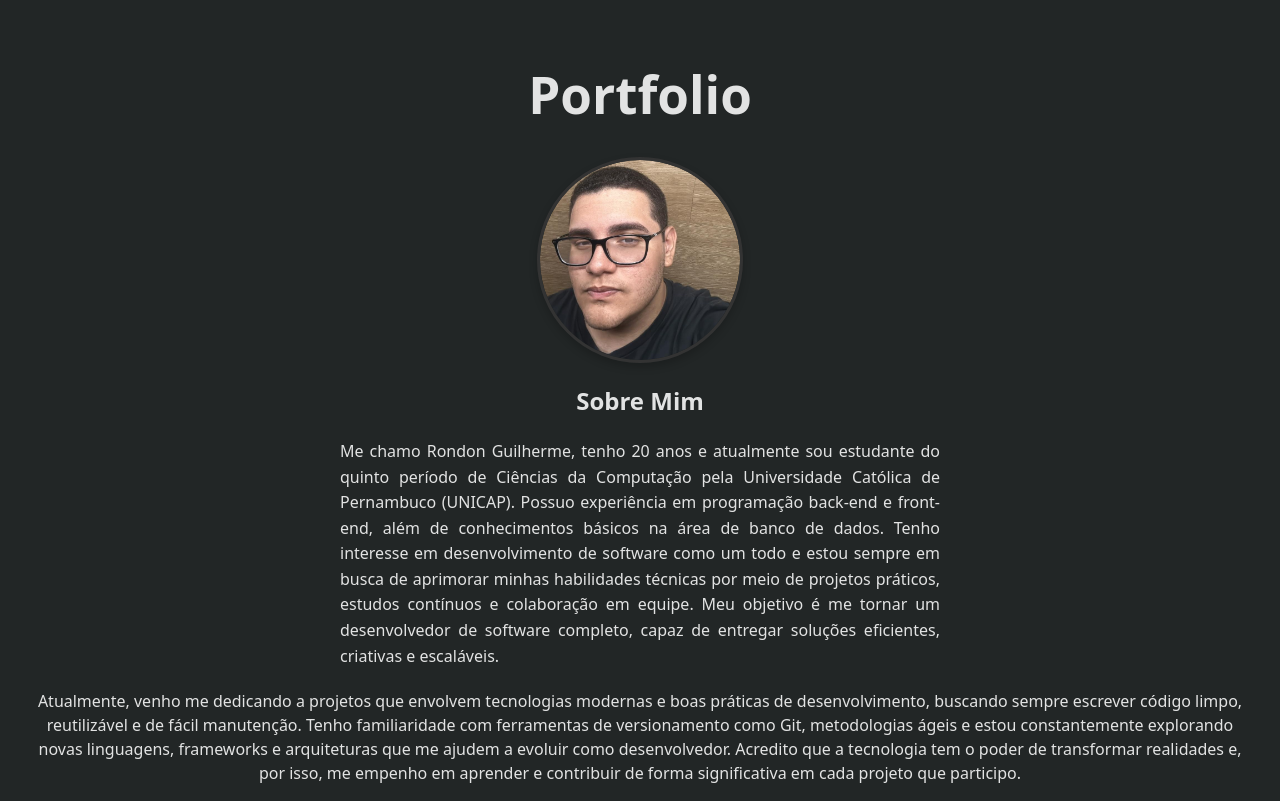
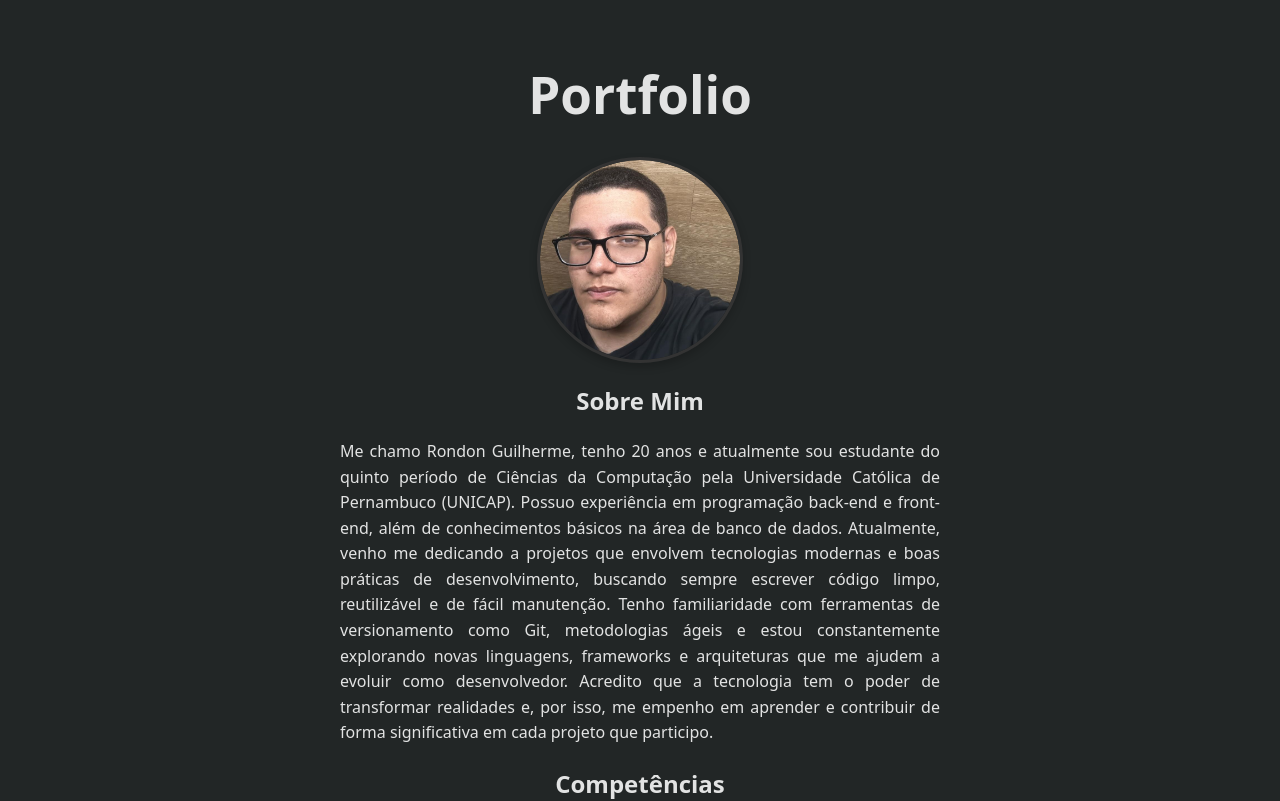
Before and after one commit to RondonGVM/prova-pwm, a React (Vite) app in the folder prova-pwm/: page / in a window 1280 px wide. Shown: the top 801 px of the page. Built offline with nearby package versions, Linux system fonts and the light colour scheme.

Commit message:
arrumando o segundo paragrafo novamente

```diff
--- a/prova-pwm/src/App.jsx
+++ b/prova-pwm/src/App.jsx
@@ -27,16 +27,8 @@ function Home() {
         Me chamo Rondon Guilherme, tenho 20 anos e atualmente sou estudante do
         quinto período de Ciências da Computação pela Universidade Católica de
         Pernambuco (UNICAP). Possuo experiência em programação back-end e
-        front-end, além de conhecimentos básicos na área de banco de dados.
-        Tenho interesse em desenvolvimento de software como um todo e estou
-        sempre em busca de aprimorar minhas habilidades técnicas por meio de
-        projetos práticos, estudos contínuos e colaboração em equipe. Meu
-        objetivo é me tornar um desenvolvedor de software completo, capaz de
-        entregar soluções eficientes, criativas e escaláveis.
-      </p>
-
-      <p>
-        Atualmente, venho me dedicando a projetos que envolvem tecnologias
+        front-end, além de conhecimentos básicos na área de banco de
+        dados. Atualmente, venho me dedicando a projetos que envolvem tecnologias
         modernas e boas práticas de desenvolvimento, buscando sempre escrever
         código limpo, reutilizável e de fácil manutenção. Tenho familiaridade
         com ferramentas de versionamento como Git, metodologias ágeis e estou
```
